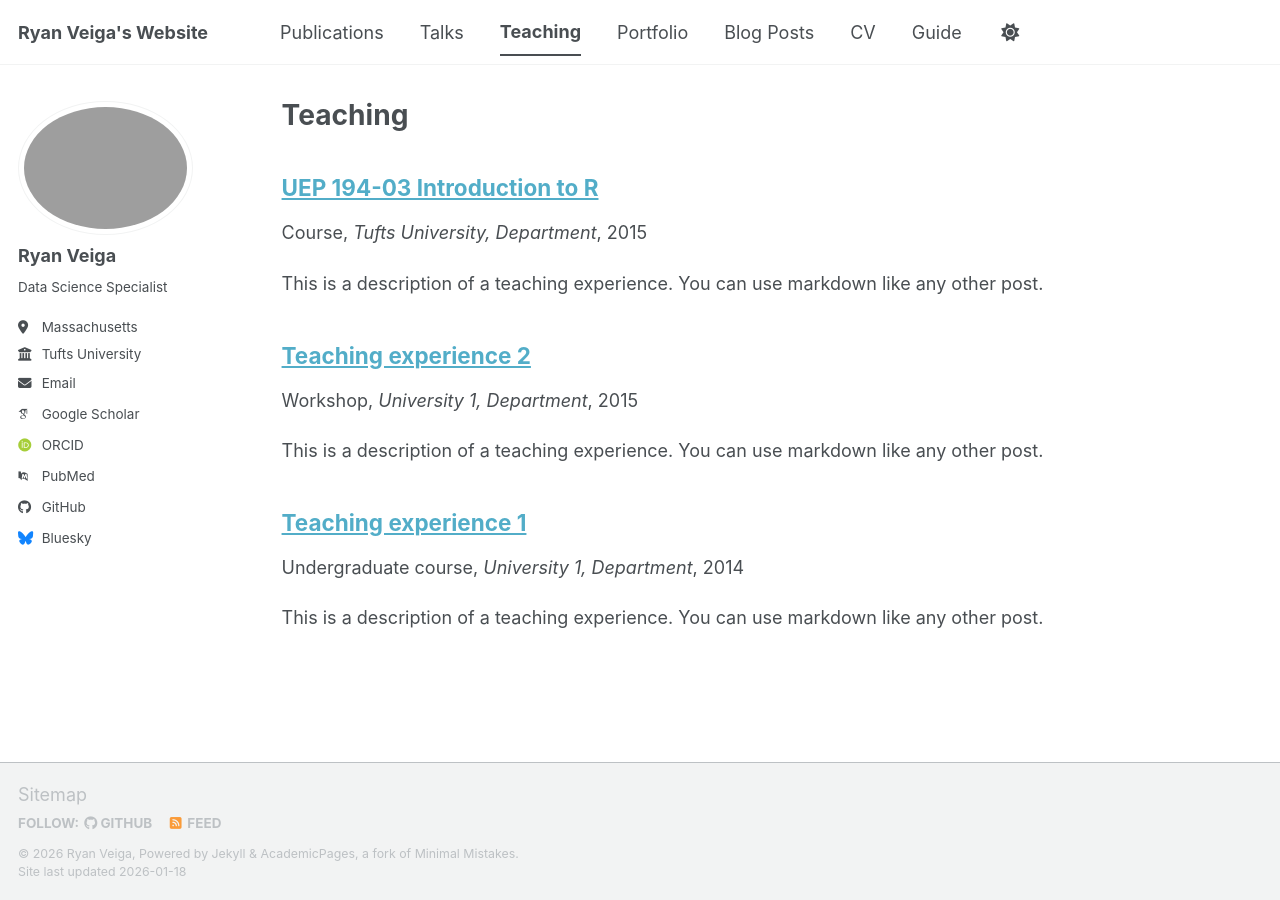
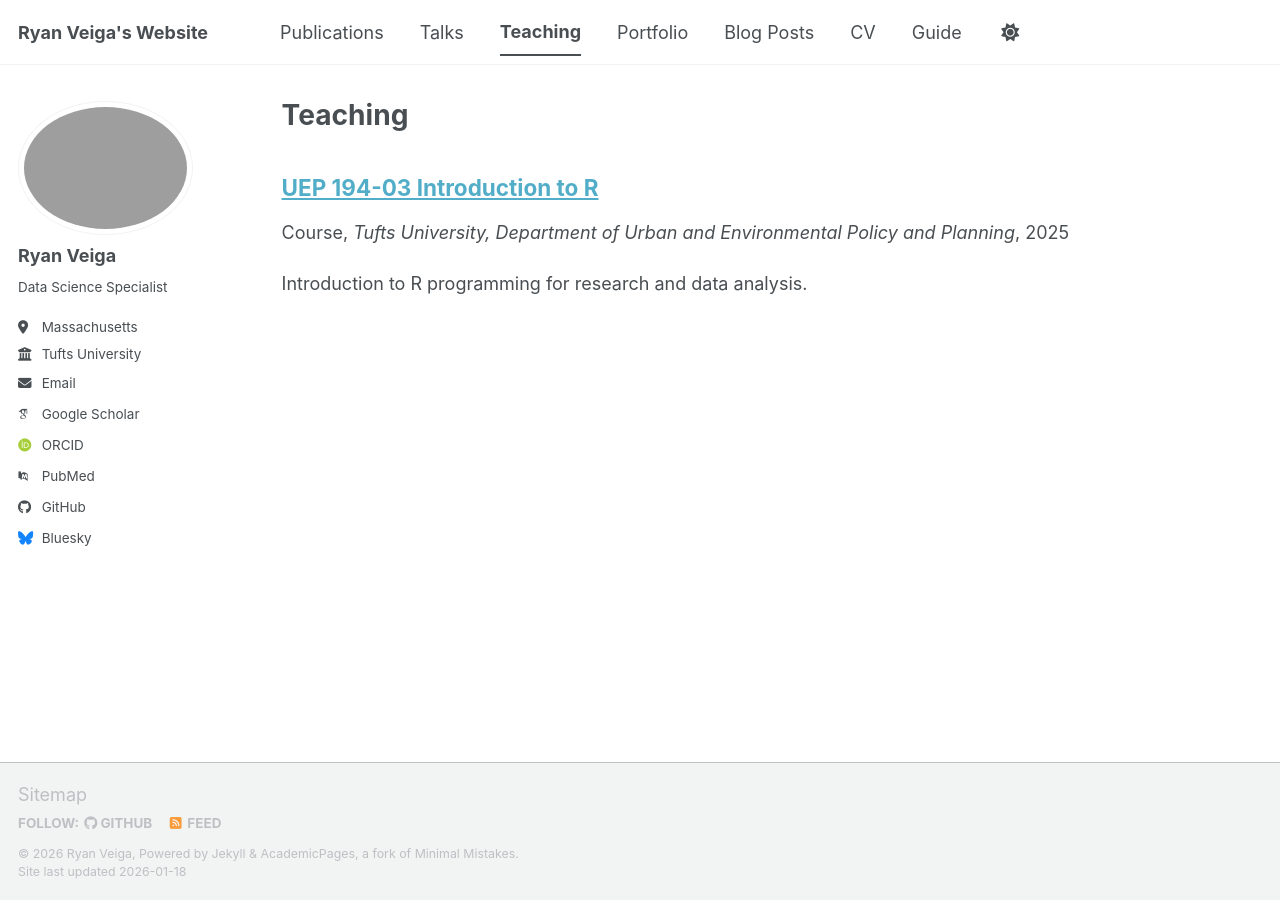
Before and after one commit to ryanveiga/ryanveiga.github.io, a Jekyll site: the page built from _pages/teaching.html, in a window 1280 px wide. Built offline with Jekyll 4.4.1, drawn with Linux system fonts in a browser that asks for light colours; some web fonts are replaced; a script bundle is joined from its source files by our own code; library files that are not in the unit come from our copies.

Commit message:
Additional Changes to Teaching Tab

```diff
--- a/_teaching/2014-spring-teaching-1.md
+++ /dev/null
@@ -1,20 +0,0 @@
----
-title: "Teaching experience 1"
-collection: teaching
-type: "Undergraduate course"
-permalink: /teaching/2014-spring-teaching-1
-venue: "University 1, Department"
-date: 2014-01-01
-location: "City, Country"
----
-
-This is a description of a teaching experience. You can use markdown like any other post.
-
-Heading 1
-======
-
-Heading 2
-======
-
-Heading 3
-======
--- a/_teaching/2025-fall-teaching-1.md
+++ b/_teaching/2025-fall-teaching-1.md
@@ -2,19 +2,10 @@
 title: "UEP 194-03 Introduction to R"
 collection: teaching
 type: "Course"
-permalink: /teaching/2015-spring-teaching-1
-venue: "Tufts University, Department"
-date: 2015-01-01
-location: "City, Country"
+permalink: /teaching/2025-Fall-IntroR
+venue: "Tufts University, Department of Urban and Environmental Policy and Planning"
+date: 2025-11-01
+location: "Medford, Massachusetts"
 ---
 
-This is a description of a teaching experience. You can use markdown like any other post.
-
-Heading 1
-======
-
-Heading 2
-======
-
-Heading 3
-======
+Introduction to R programming for research and data analysis.
```
Also changed, not shown: _teaching/2015-spring-teaching-2.md (deleted, +0 -20 lines).
